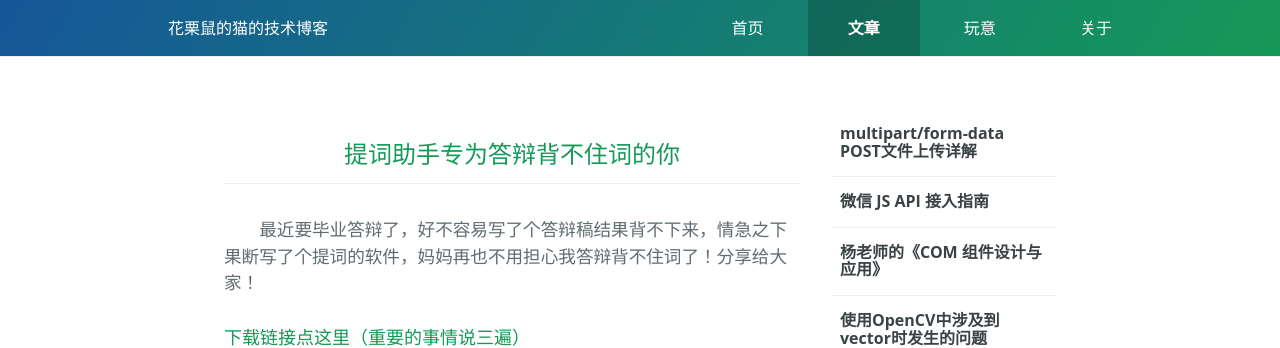
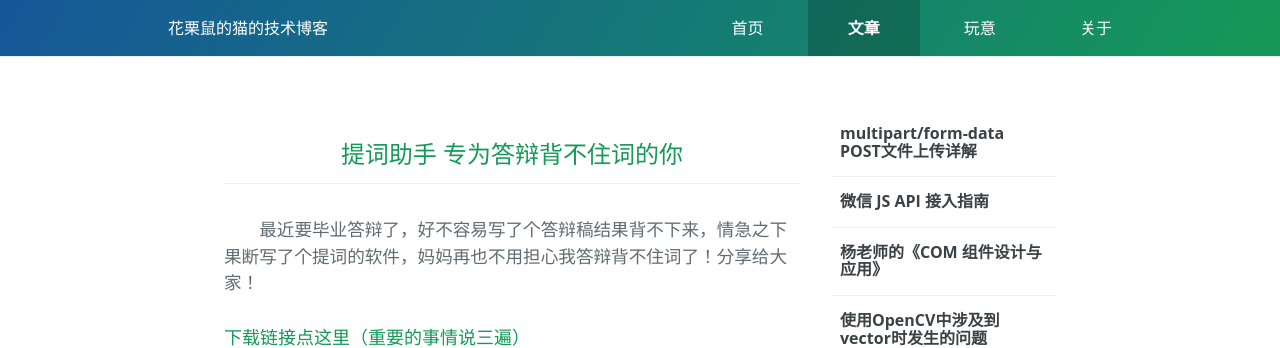
Before and after one commit to cosmozhang1995/cosmozhang1995.github.io, a Jekyll site: the page built from _posts/2016-05-27-presentation-helper.md, in a window 1280 px wide. Shown: the top 348 px of the page. Built offline with Jekyll 4.4.1, drawn with Linux system fonts in a browser that asks for light colours; comment, search, counter and statistics services are not loaded.

Commit message:
just a commit 7

```diff
--- a/_posts/2016-05-27-presentation-helper.md
+++ b/_posts/2016-05-27-presentation-helper.md
@@ -1,6 +1,6 @@
 ---
 layout: post
-title: 提词助手专为答辩背不住词的你
+title: 提词助手 专为答辩背不住词的你
 pagetype: post
 author: Cosmo
 ---
```
